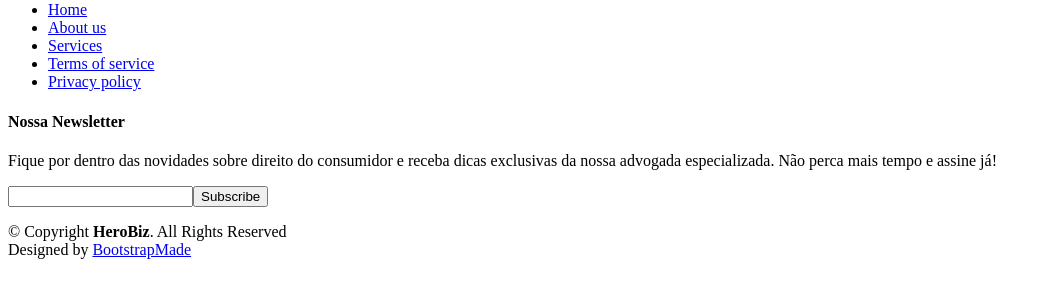
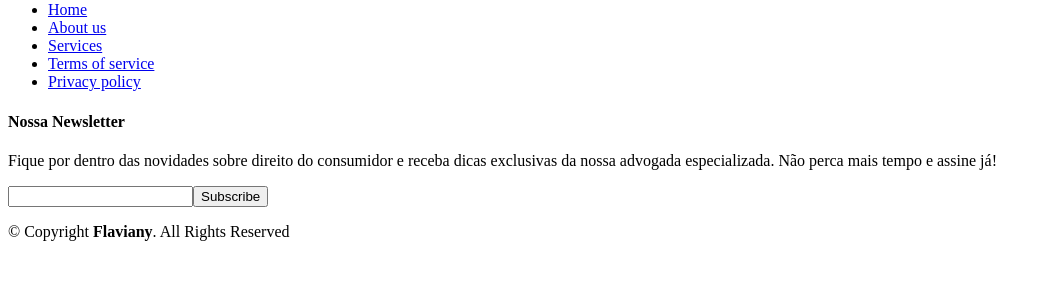
Before and after one commit to juniormach96/backend-lawyer, a Django app: template blog/templates/blog/pages/footer.html in a window 1280 px wide. Shown: the part 144-444 px from the top of the page, without its empty margins (0-1051 px from the left). Run offline with Django 4.2, Linux system fonts and the light colour scheme; the template is opened without the code that fills it, so the values that code supplies are empty.

Commit message:
update footer layout

```diff
--- a/blog/templates/blog/pages/footer.html
+++ b/blog/templates/blog/pages/footer.html
@@ -33,19 +33,9 @@
 
         </div>
     </div>
-
-    <div class="footer-legal text-center">
-        <div class="container d-flex flex-column flex-lg-row justify-content-center justify-content-lg-between align-items-center">
-
-            <div class="d-flex flex-column align-items-center align-items-lg-start">
-                <div class="copyright">
-                    © Copyright <strong><span>HeroBiz</span></strong>. All Rights Reserved
-                </div>
-                <div class="credits">
-                    Designed by <a href="https://bootstrapmade.com/">BootstrapMade</a>
-                </div>
-            </div>
-
+</footer>
+<div class="container-fluid p-3 text-white d-flex flex-column flex-lg-row justify-content-center text-center align-items-center bg-secondary">
+    <div class="row align-items-center">
         <div class="social-links order-first order-lg-last mb-3 mb-lg-0">
             <a href="#" class="twitter"><i class="bi bi-twitter"></i></a>
             <a href="#" class="facebook"><i class="bi bi-facebook"></i></a>
@@ -53,7 +43,8 @@
             <a href="#" class="google-plus"><i class="bi bi-skype"></i></a>
             <a href="#" class="linkedin"><i class="bi bi-linkedin"></i></a>
         </div>
-
+        <div class="copyright">
+            © Copyright <strong><span>Flaviany</span></strong>. All Rights Reserved
         </div>
     </div>
-</footer>
+</div>
```
Lines whose indentation alone changed are shown as unchanged.
